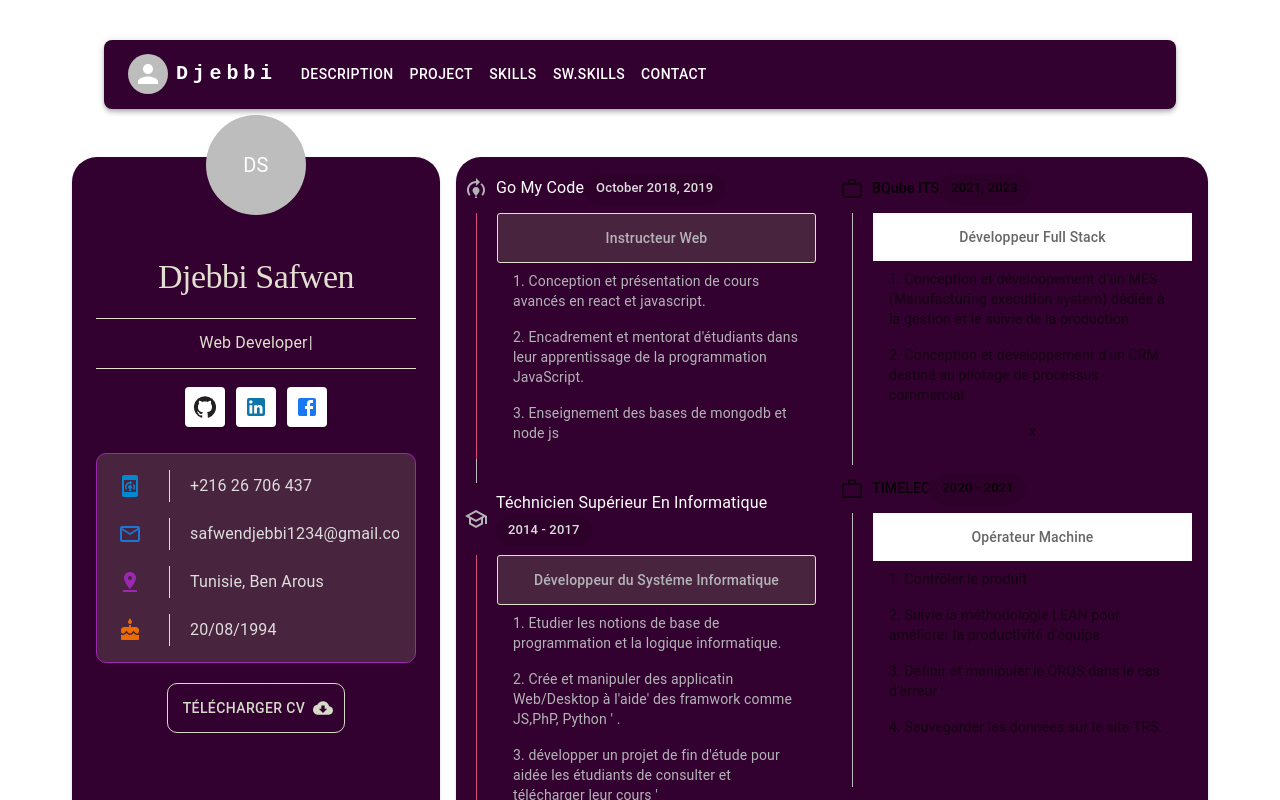
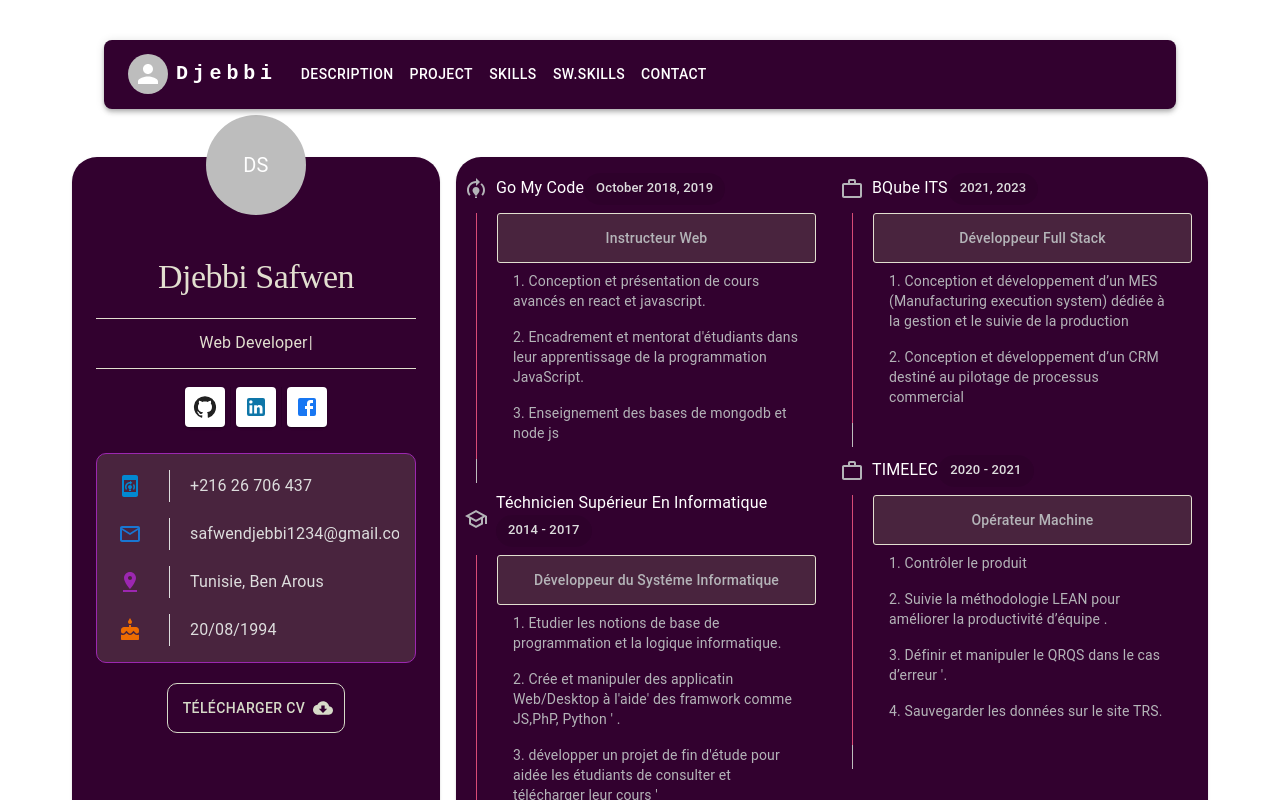
Before and after one commit to safwen-code/profileV5, a React (Create React App) app: page / in a window 1280 px wide. Both pictures are taken after a click on the button "SKILLS". Shown: the top 800 px of the page. Built offline with nearby package versions, Linux system fonts and the light colour scheme.

Commit message:
finish steps

```diff
--- a/src/content/EduandExp/Stepper.jsx
+++ b/src/content/EduandExp/Stepper.jsx
@@ -71,8 +71,8 @@ const VerticalLinearStepper = () => {
           </StepLabel>
           <StepContent
             sx={{
-              // display: 'flex',
-              // alignItems: 'start',
+              display: 'flex',
+              alignItems: 'start',
               borderColor: '#D74B76',
             }}
           >
--- a/src/content/EduandExp/StepperStage.jsx
+++ b/src/content/EduandExp/StepperStage.jsx
@@ -38,8 +38,6 @@ const StepperWork = () => {
                   component="div"
                   id="nested-list-subheader"
                   sx={{
-                    display: 'flex',
-                    alignItems: 'start',
                     bgcolor: '#49243E',
                     border: '1px solid #E2DFD0',
                     borderRadius: '3px',
--- a/src/content/EduandExp/StepperWork.jsx
+++ b/src/content/EduandExp/StepperWork.jsx
@@ -9,6 +9,7 @@ import {
   List,
   ListItem,
   ListSubheader,
+  Typography,
 } from '@mui/material'
 
 import WorkOutlineOutlinedIcon from '@mui/icons-material/WorkOutlineOutlined'
@@ -16,19 +17,33 @@ import WorkOutlineOutlinedIcon from '@mui/icons-material/WorkOutlineOutlined'
 const StepperWork = () => {
   return (
     <>
-      <Stepper
-        orientation="vertical"
-        // activeStep={0} /* Specify the active step index here */
-      >
-        <Step key={0} active={1}>
+      <Stepper orientation="vertical">
+        <Step key={0} active={1} sx={{ color: '#B4B4B8' }}>
           <StepLabel StepIconComponent={WorkOutlineOutlinedIcon}>
-            BQube ITS
-            <Chip label=" 2021, 2023" />
+            <Typography component="span" sx={{ color: '#FFFFFF' }}>
+              BQube ITS
+            </Typography>
+            <Chip label=" 2021, 2023" sx={{ color: '#DDDDDD' }} />
           </StepLabel>
-          <StepContent sx={{ display: 'flex', alignItems: 'start' }}>
+          <StepContent
+            sx={{
+              display: 'flex',
+              alignItems: 'start',
+              borderColor: '#D74B76',
+            }}
+          >
             <List
               subheader={
-                <ListSubheader component="div" id="nested-list-subheader">
+                <ListSubheader
+                  component="div"
+                  id="nested-list-subheader"
+                  sx={{
+                    bgcolor: '#49243E',
+                    border: '1px solid #E2DFD0',
+                    borderRadius: '3px',
+                    color: '#B4B4B8',
+                  }}
+                >
                   Développeur Full Stack
                 </ListSubheader>
               }
@@ -42,22 +57,36 @@ const StepperWork = () => {
                 processus commercial{' '}
               </ListItem>
             </List>
-            x{' '}
           </StepContent>
         </Step>
 
-        <Step key={1} active={1}>
+        <Step key={1} active={1} sx={{ color: '#B4B4B8' }}>
           <StepLabel StepIconComponent={WorkOutlineOutlinedIcon}>
-            TIMELEC
-            <Chip label="2020 - 2021" />
+            <Typography component="span" sx={{ color: '#FFFFFF' }}>
+              TIMELEC
+            </Typography>
+            <Chip label="2020 - 2021" sx={{ color: '#DDDDDD' }} />
           </StepLabel>
           <StepContent
-            sx={{ display: 'flex', alignItems: 'start' }}
+            sx={{
+              display: 'flex',
+              alignItems: 'start',
+              borderColor: '#D74B76',
+            }}
             style={{ height: '250px' }}
           >
             <List
               subheader={
-                <ListSubheader component="div" id="nested-list-subheader">
+                <ListSubheader
+                  component="div"
+                  id="nested-list-subheader"
+                  sx={{
+                    bgcolor: '#49243E',
+                    border: '1px solid #E2DFD0',
+                    borderRadius: '3px',
+                    color: '#B4B4B8',
+                  }}
+                >
                   Opérateur Machine{' '}
                 </ListSubheader>
               }
```
